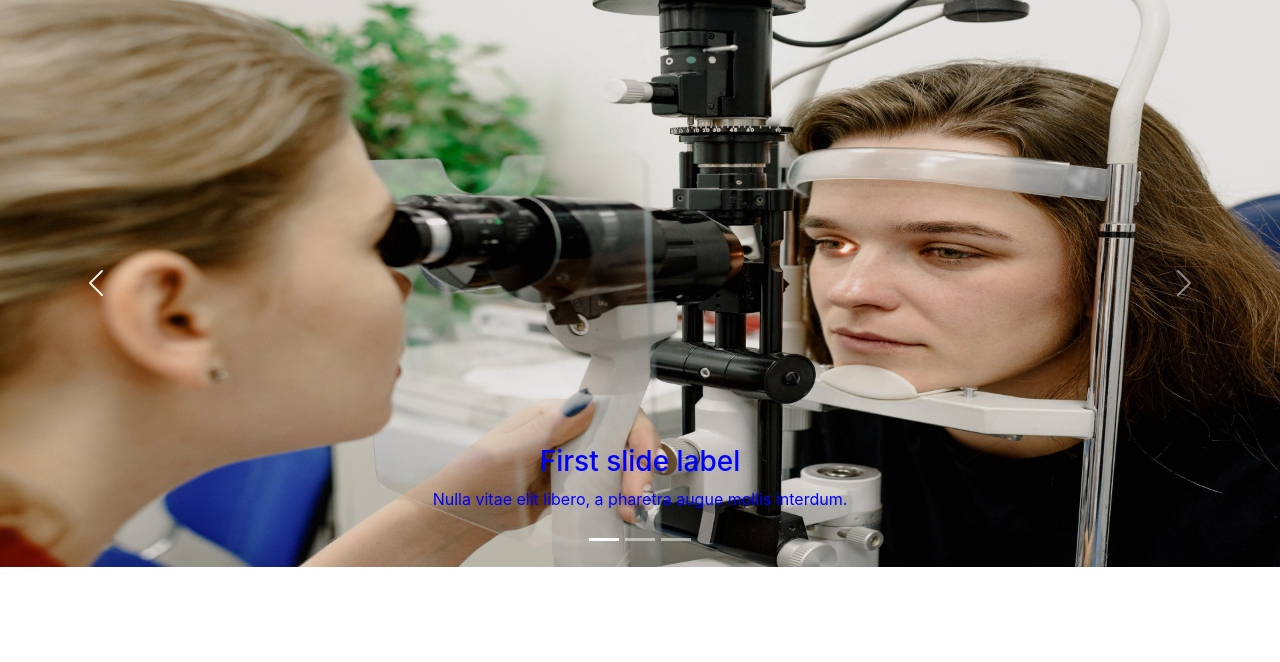
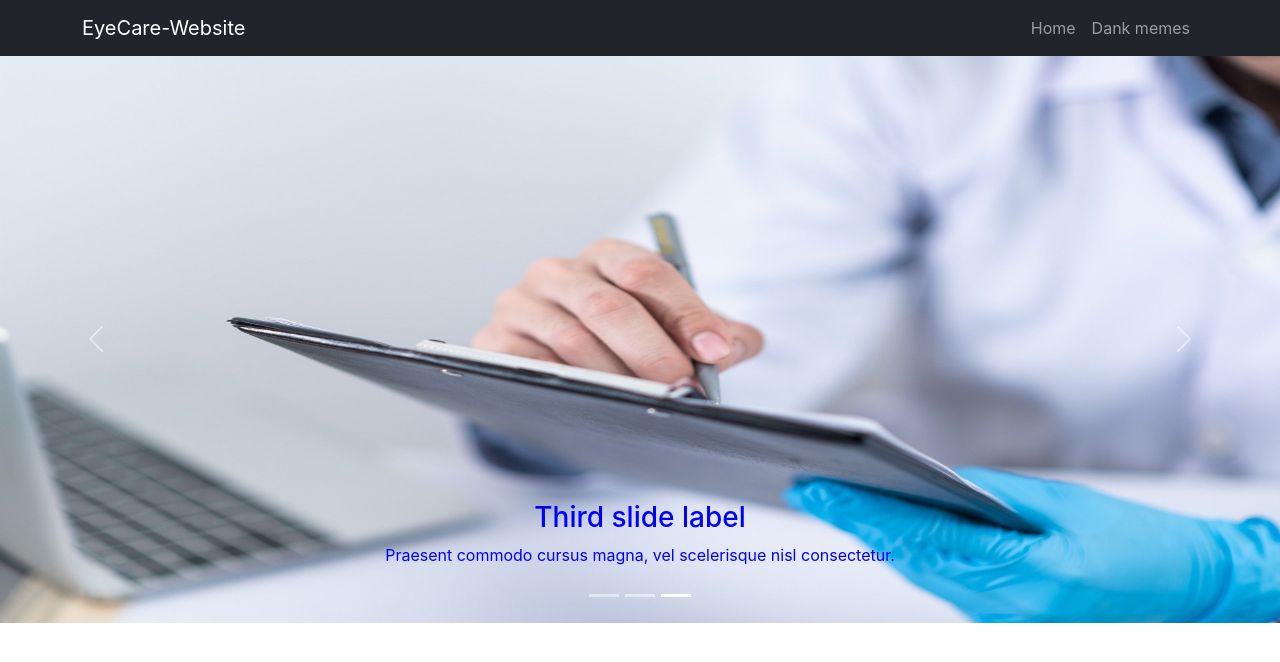
Before and after one commit to tr-folio/eyecare-website, a React (Create React App) app: page / in a window 1280 px wide. Shown: the top 662 px of the page. Built offline with nearby package versions, Linux system fonts and the light colour scheme.

Commit message:
header added with navbar

```diff
--- a/public/index.html
+++ b/public/index.html
@@ -26,7 +26,7 @@
     -->
     <!-- Link Bootstrap CSS -->
     <link href="https://cdn.jsdelivr.net/npm/bootstrap@5.1.3/dist/css/bootstrap.min.css" rel="stylesheet" integrity="sha384-1BmE4kWBq78iYhFldvKuhfTAU6auU8tT94WrHftjDbrCEXSU1oBoqyl2QvZ6jIW3" crossorigin="anonymous">
-    <title>React App</title>
+    <title>Eyecare Website</title>
   </head>
   <body>
     <noscript>You need to enable JavaScript to run this app.</noscript>
--- a/src/App.js
+++ b/src/App.js
@@ -1,16 +1,17 @@
 import {
   BrowserRouter as Router,
   Switch,
-  Route,
-  Link
+  Route
 } from 'react-router-dom';
 import './App.css';
+import Header from './Components/Header/Header';
 import Home from './Components/Home/Home';
 
 function App() {
   return (
     <>
       <Router>
+        <Header></Header>
         <Switch>
           <Route path="/home">
             <Home></Home>
--- /dev/null
+++ b/src/Components/Header/Header.js
@@ -0,0 +1,24 @@
+import React from "react";
+import { Container, Nav, Navbar } from "react-bootstrap";
+import { HashLink } from "react-router-hash-link";
+
+const Header = () => {
+    return (
+        <Navbar collapseOnSelect expand="lg" bg="dark" variant="dark">
+            <Container>
+                <Navbar.Brand href="#home">EyeCare-Website</Navbar.Brand>
+                <Navbar.Toggle aria-controls="responsive-navbar-nav" />
+                <Navbar.Collapse id="responsive-navbar-nav" className="d-flex-lg justify-content-end">
+                    <Nav>
+                        <Nav.Link as={HashLink} to="/home">Home</Nav.Link>
+                        <Nav.Link as={HashLink} to="#memes">
+                            Dank memes
+                        </Nav.Link>
+                    </Nav>
+                </Navbar.Collapse>
+            </Container>
+        </Navbar>
+    );
+}
+
+export default Header;
```
